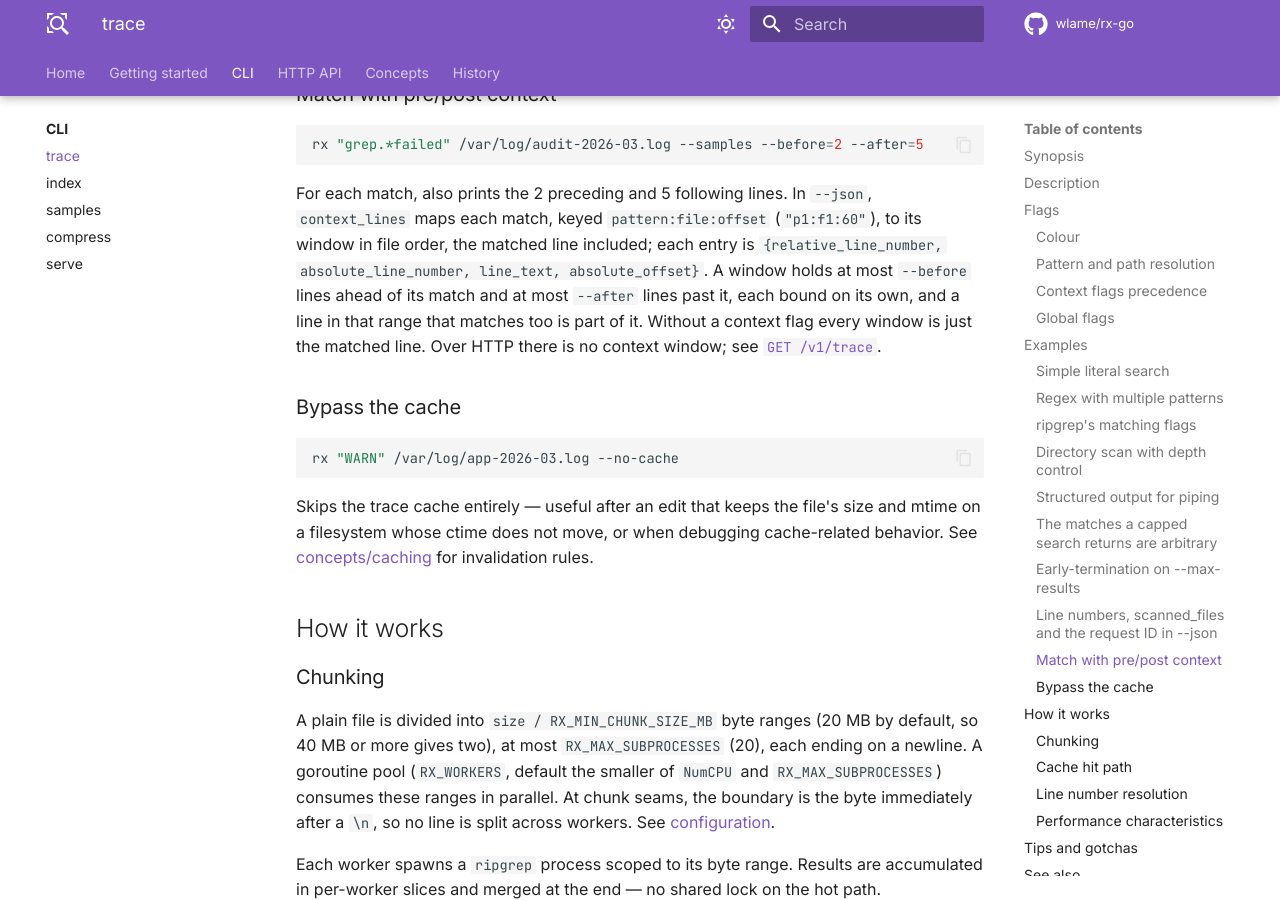
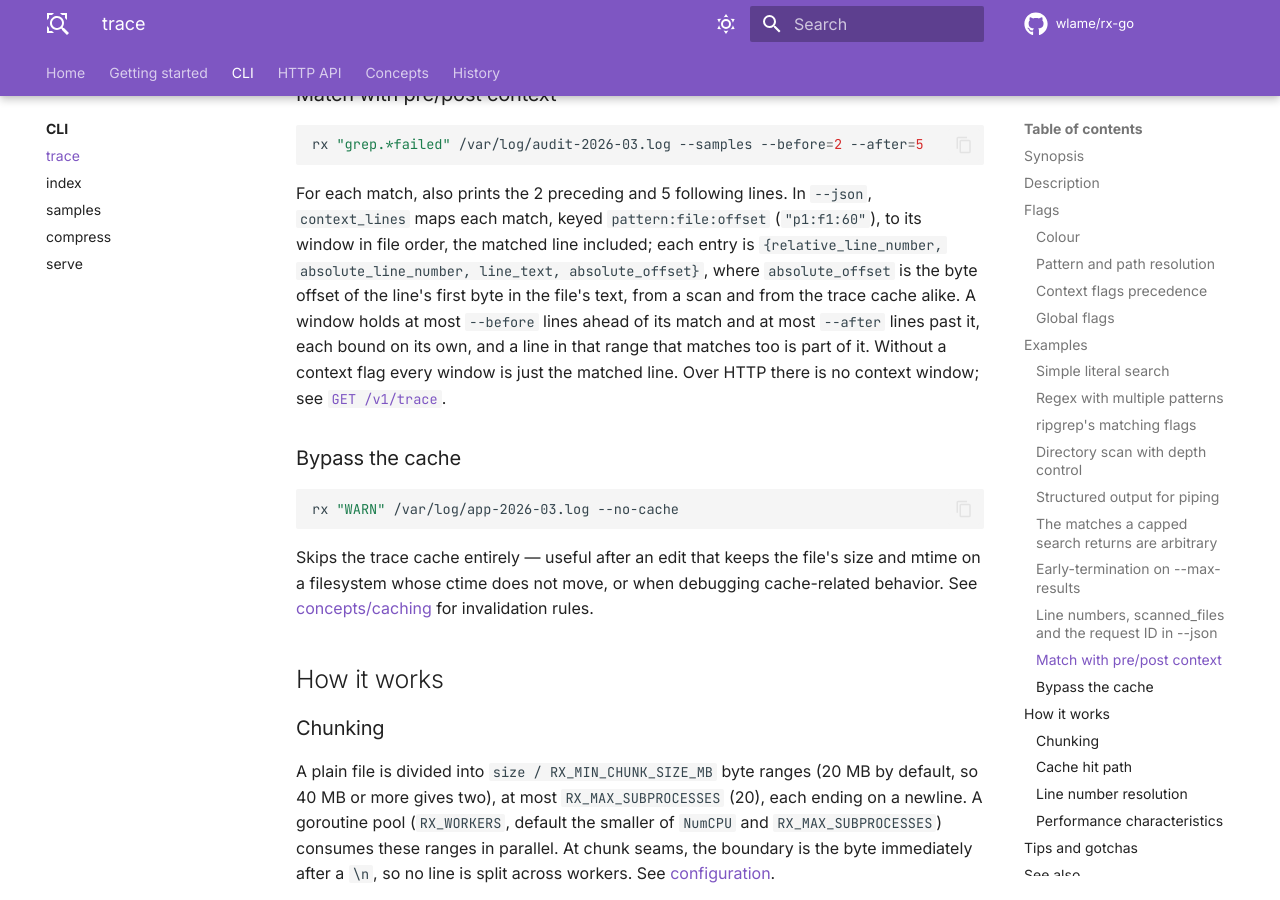
Before and after one commit to wlame/rx-go, an MkDocs documentation site: the page built from docs/cli/trace.md, in a window 1280 px wide and 900 px high, scrolled down 6328 px. Built offline with MkDocs 1.6.1 and Material for MkDocs 9.7.7, drawn with Linux system fonts in a browser that asks for light colours; comment, search, counter and statistics services are not loaded; the version menu is left out.

Commit message:
Give context lines rebuilt from the trace cache their byte offsets.

```diff
--- a/docs/cli/trace.md
+++ b/docs/cli/trace.md
@@ -256,7 +256,9 @@ For each match, also prints the 2 preceding and 5 following lines. In
 `--json`, `context_lines` maps each match, keyed `pattern:file:offset`
 (`"p1:f1:60"`), to its window in file order, the matched line included;
 each entry is `{relative_line_number, absolute_line_number, line_text,
-absolute_offset}`. A window holds at most `--before` lines ahead of its
+absolute_offset}`, where `absolute_offset` is the byte offset of the
+line's first byte in the file's text, from a scan and from the trace
+cache alike. A window holds at most `--before` lines ahead of its
 match and at most `--after` lines past it, each bound on its own, and a
 line in that range that matches too is part of it. Without a context
 flag every window is just the matched line. Over HTTP there is no context window; see
```
Also changed, not shown: CHANGELOG.md (+4 -0 lines), 2 other files.
